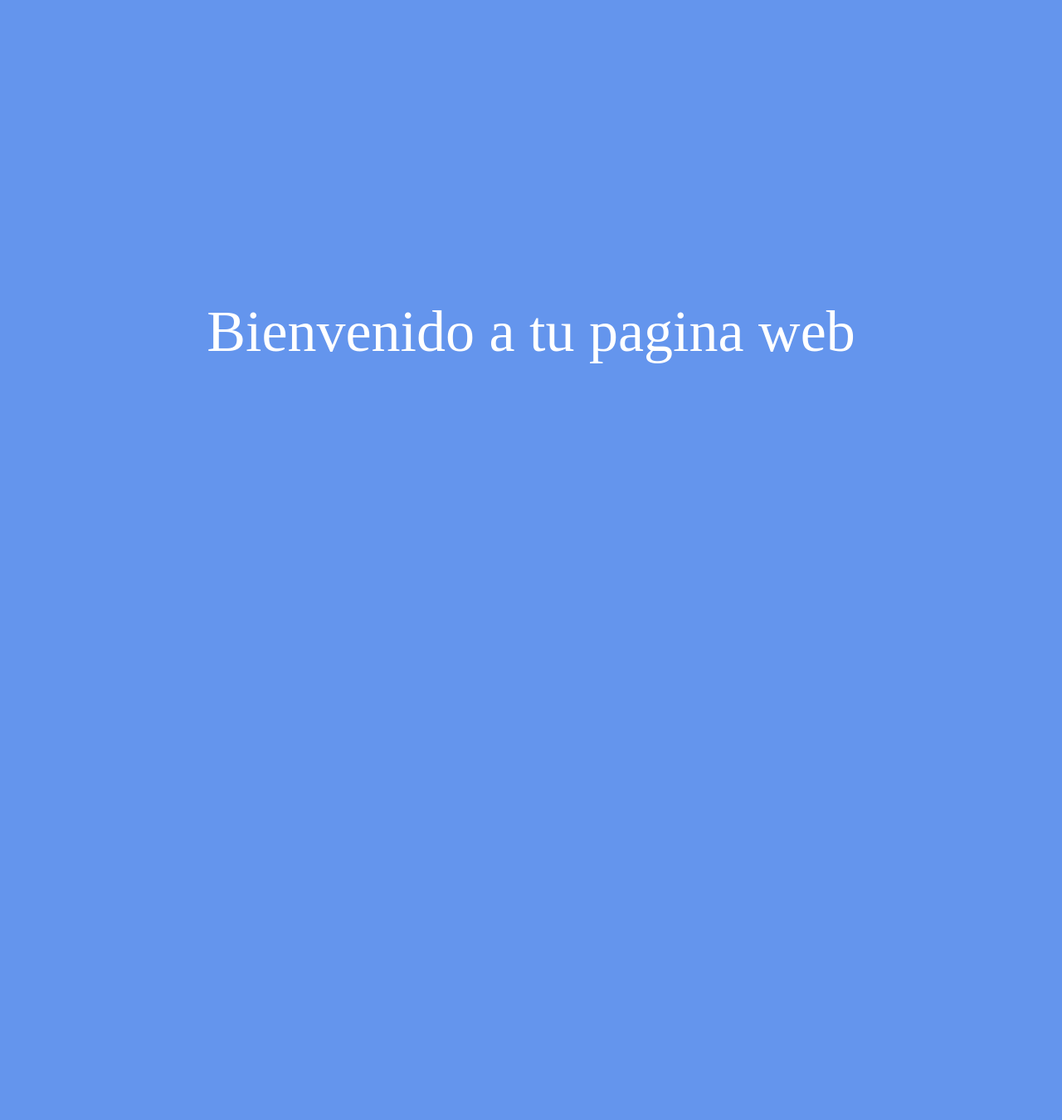
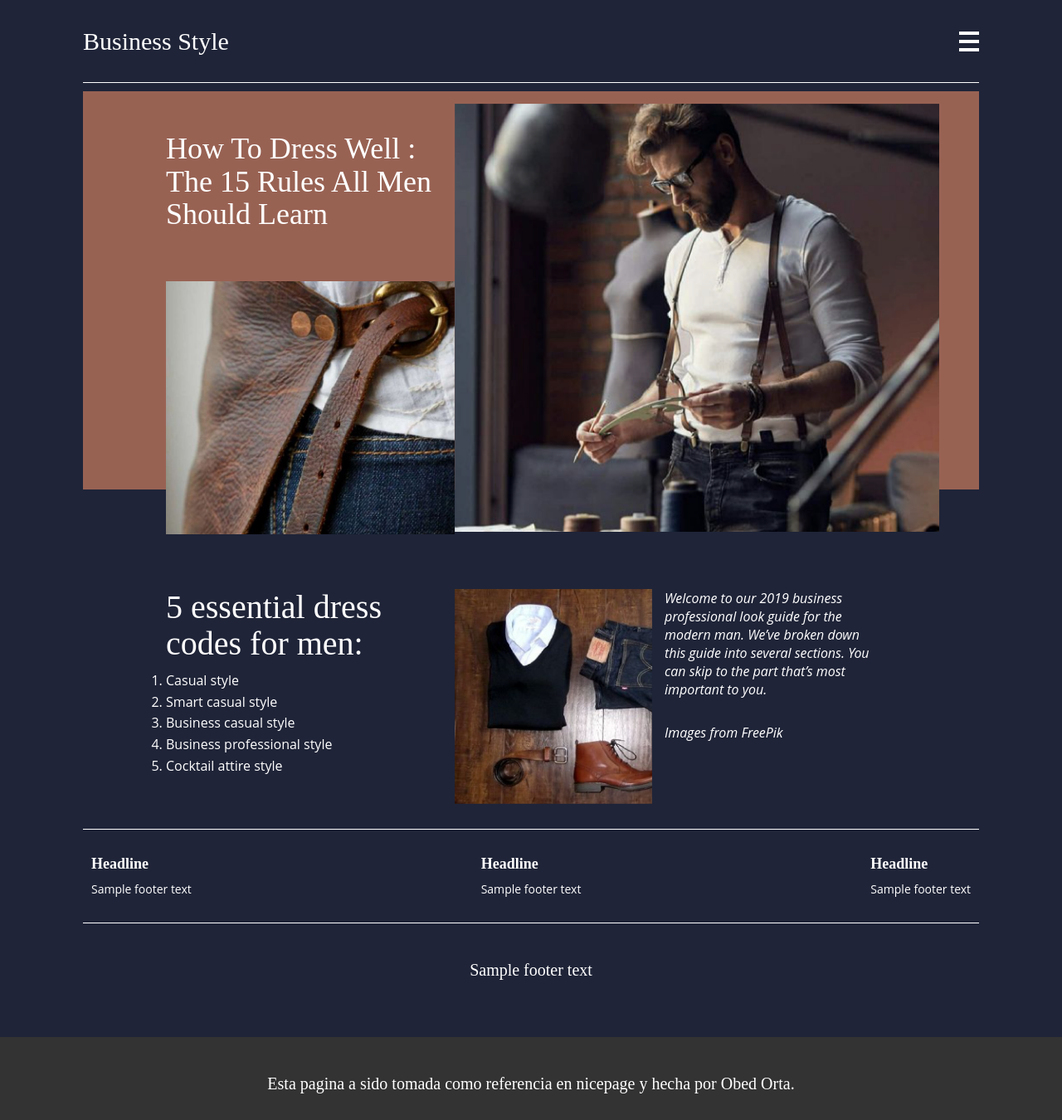
Before and after one commit to obed86/CssGridLayout, a plain HTML site: page index.html in a window 1280 px wide. Shown: the whole page at 83% size. Before the commit the page ends 800 px from the top, so only its background shows below. Drawn offline with Linux system fonts and the light colour scheme.

Commit message:
Todos los cambios en la pagina

```diff
--- a/css/style.css
+++ b/css/style.css
@@ -4,21 +4,225 @@
     padding: 0;
 }
 
-html {
-    font-size: 62.5%;
+body {
+    background: #1f2438;
 }
 
-body {
-    background-color: cornflowerblue;
+.grid-container {
+    display: grid;
+    height: 100vh;
+    grid-template: 100px 900px 250px 100px / 100px 1fr 100px;
 }
 
-.container{
+.header {
+    grid-area: 1 / 1 / 2 / 4;
     display: flex;
-    justify-content: center;
+    justify-content: space-between;
     align-items: center;
-    font-size: 7rem;
-    margin: 100px auto;
+    grid-column: 2 / 3;
+    border-right-width: 0;
+    border-left-width: 0;
+    border-top-width: 0;
+    border-bottom-width: .1px;
+    border-color: #ffffff;
+    border-style: solid;
+    /* display: inline-grid;
+    justify-items: center;
+    align-items: center; */
+}
+
+.header a {
+    font-family: PlayfairDisplay-Regular;
+    font-size: 30px;
     color: #fff;
-    height: 600px;
-    flex: 1;
+    cursor: pointer;
+    text-decoration: none;
 }
+
+.header img {
+    width: 24px;
+    height: 24px;
+    cursor: pointer;
+}
+
+.main {
+    display: grid;
+    grid-template-columns: 0.8fr 1.2fr;
+    grid-template-rows: 1.5fr 0.6fr;
+    grid-area: 2 / 2 / 3 / 3;
+    border-right-width: 0;
+    border-left-width: 0;
+    border-top-width: 0;
+    border-bottom-width: .003px;
+    border-color: #ffffff;
+    border-style: solid;
+}
+
+.section-main1 {
+    grid-area: 1 / 1 / 2 / 3;
+    background: #986253;
+    height: 480px;
+    margin-top: 10px;
+}
+
+.section-main2 {
+    grid-area: 2 / 1 / 3 / 3;
+    margin-top: 30px;
+}
+
+.main1 {
+    grid-area: 1 / 1 / 2 / 2;
+    width: 348px;
+    height: 117px;
+    margin-top: 60px;
+    margin-left: 100px;
+}
+
+.main1 h2 {
+    font-family: 'Playfair Display', serif;
+    color: white;
+    font-weight: 400;
+    font-size: 36px;
+    text-align: left;
+    line-height: 39.6px;
+}
+
+.main1 img {
+    height: 305px;
+    margin-top: 60px;
+}
+
+.main2 {
+    grid-area: 1 / 2 / 2 / 3;
+    width: 584px;
+    margin-top: 15px;
+}
+
+.main2 img {
+    height: 516px;
+    width: 584px;
+    margin-top: 10px;
+    margin-left: 10;
+}
+
+.main3 {
+    grid-area: 2 / 1 / 3 / 2;
+    color: white;
+    margin-left: 100px;
+    text-align: left;
+    margin-top: 30px;
+}
+
+.main3 h2 {
+    font-weight: 400;
+    font-size: 40px;
+    line-height: 1.1;
+    font-family: 'Playfair Display', serif;
+    width: 328px;
+}
+
+.main3 ol {
+    font-family: 'Open Sans', sans-serif;
+    margin-top: 10px;
+    line-height: 1.6;
+}
+
+.main4 {
+    grid-area: 2 / 2 / 3 / 3;
+    display: flex;
+    margin-top: 30px;
+    margin-bottom: 30px;
+}
+
+.main4 img {
+    width: 238px;
+}
+
+#text {
+    width: 250px;
+    color: white;
+    font-style: italic;
+    font-family: 'Open Sans', sans-serif;
+    margin-left: 15px;
+}
+
+#text #link {
+    margin-top: 30px;
+    color: white;
+}
+
+#text #link a {
+    text-decoration: none;
+    color: white;
+    cursor: pointer;
+}
+
+.footer {
+    grid-area: 3 / 2 / 4 / 3;
+
+}
+
+.footer2 {
+    grid-area: 4 / 1 / 5 / 4;
+    background: #333333;
+    color: white;
+    font-size: 20px;
+    text-align: center;
+}
+
+.footer2 p {
+    margin: 45px
+}
+
+.section-footer {
+    display: grid;
+    grid-template-columns: 1fr;
+    grid-template-rows: repeat(2, 1fr);
+    gap: 0px 0px;
+    grid-template-areas:
+        "."
+        ".";
+    grid-area: 3 / 2 / 4 / 3;
+}
+
+.section-footer .card h6{
+    font-size: 18px;
+    font-family: 'Playfair Display',serif;
+    margin-bottom: 10px;
+}
+
+.section-footer .card p{
+    font-size: 14px;
+    font-family: 'Open Sans',sans-serif;
+}
+
+.section1 {
+    display: flex;
+    justify-content: space-between;
+    align-items: center;
+    padding: 10px;
+    border-right-width: 0;
+    border-left-width: 0;
+    border-top-width: 0;
+    border-bottom-width: .1px;
+    border-color: #ffffff;
+    border-style: solid;
+}
+
+.card {
+    color: white;
+    font-size: 20px;
+}
+
+.card2 {
+/*     border: 1px solid red;
+ */    color: white;
+    font-size: 20px;
+    text-align: center;
+    /* height: 125px; */
+}
+
+.card2 p {
+    /* border: 1px solid red; */
+    margin: 45px
+}
--- a/index.html
+++ b/index.html
@@ -8,8 +8,68 @@
 </head>
 
 <body>
-    <div class=container>
-        <p>Bienvenido a tu pagina web</p>
+    <div class="grid-container">
+        <div class="header">
+            <a href="#">Business Style</a>
+            <img src="./img/menu.svg" alt="">
+        </div>
+        <div class="main">
+            <div class="section-main1">
+            </div>
+            <div class="section-main2">
+            </div>
+            <div class="main1">
+                <h2>How To Dress Well : The 15 Rules All Men Should Learn</h2>
+                <img src="./img/img1.png" alt="">
+            </div>
+            <div class="main2">
+                <img src="./img/img2.png" alt="">
+            </div>
+            <div class="main3">
+                <h2>5 essential dress codes for men:
+                </h2>
+                <ol>
+                    <li>Casual style</li>
+                    <li>Smart casual style</li>
+                    <li>Business casual style</li>
+                    <li>Business professional style</li>
+                    <li>Cocktail attire style</li>
+                </ol>
+            </div>
+            <div class="main4">
+                <img src="./img/img3.png" alt="">
+                <div id="text">
+                    <p>Welcome to our 2019 business professional look guide for the modern man. We’ve broken down this guide into several sections. You can skip to the part that’s most important to you.</p>
+                    <p id="link">Images from <a href="#">FreePik</a></p>
+                </div>
+            </div>
+        </div>
+        <div class="footer">
+            <div class="section-footer">
+                <div class="section1">
+                    <div class="card">
+                        <h6>Headline</h6>
+                        <p>Sample footer text</p>
+                    </div>
+                    <div class="card">
+                        <h6>Headline</h6>
+                        <p>Sample footer text</p>
+                    </div>
+                    <div class="card">
+                        <h6>Headline</h6>
+                        <p>Sample footer text</p>
+                    </div>
+                </div>
+                <div class="section2">
+                    <div class="card2">
+                        <p>Sample footer text</p>
+                    </div>
+                </div>
+            </div>
+        </div>
+        <div class="footer2">
+            <p>Esta pagina a sido tomada como referencia en nicepage y hecha por Obed Orta.</p>
+        </div>
     </div>
 </body>
 
```
Also changed, not shown: img/27f916f994bcf78ae03104418f0377e0.jpg (added), img/82723bf7d7d18f9a013341348dbda95d.jpg (added), img/WLP2stU.jpg (added), img/img1.png (added), img/img2.png (added), img/img3.png (added), img/menu.svg (added), msedge_dvevZFXXvH.png (added), 2 other files.
